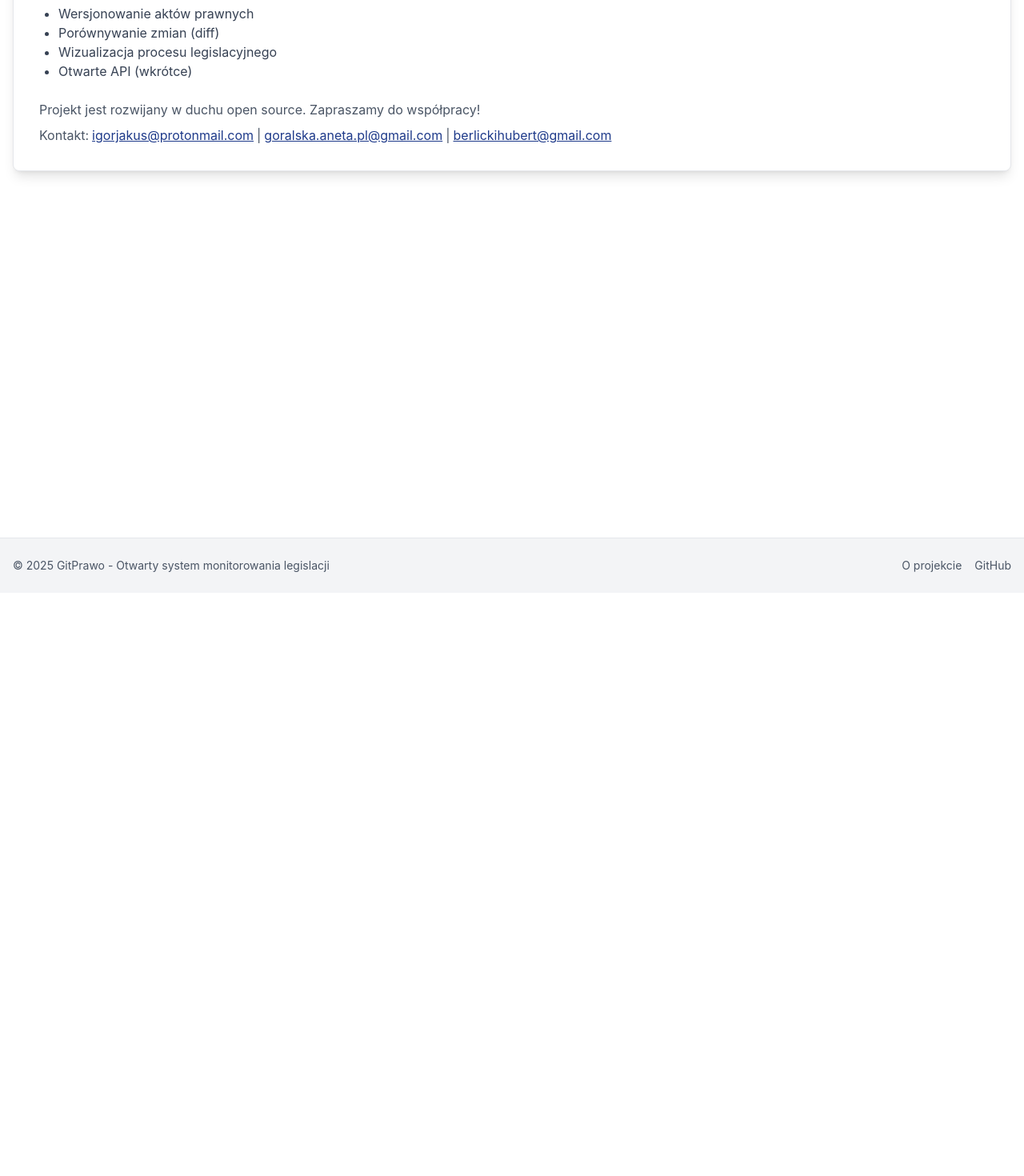
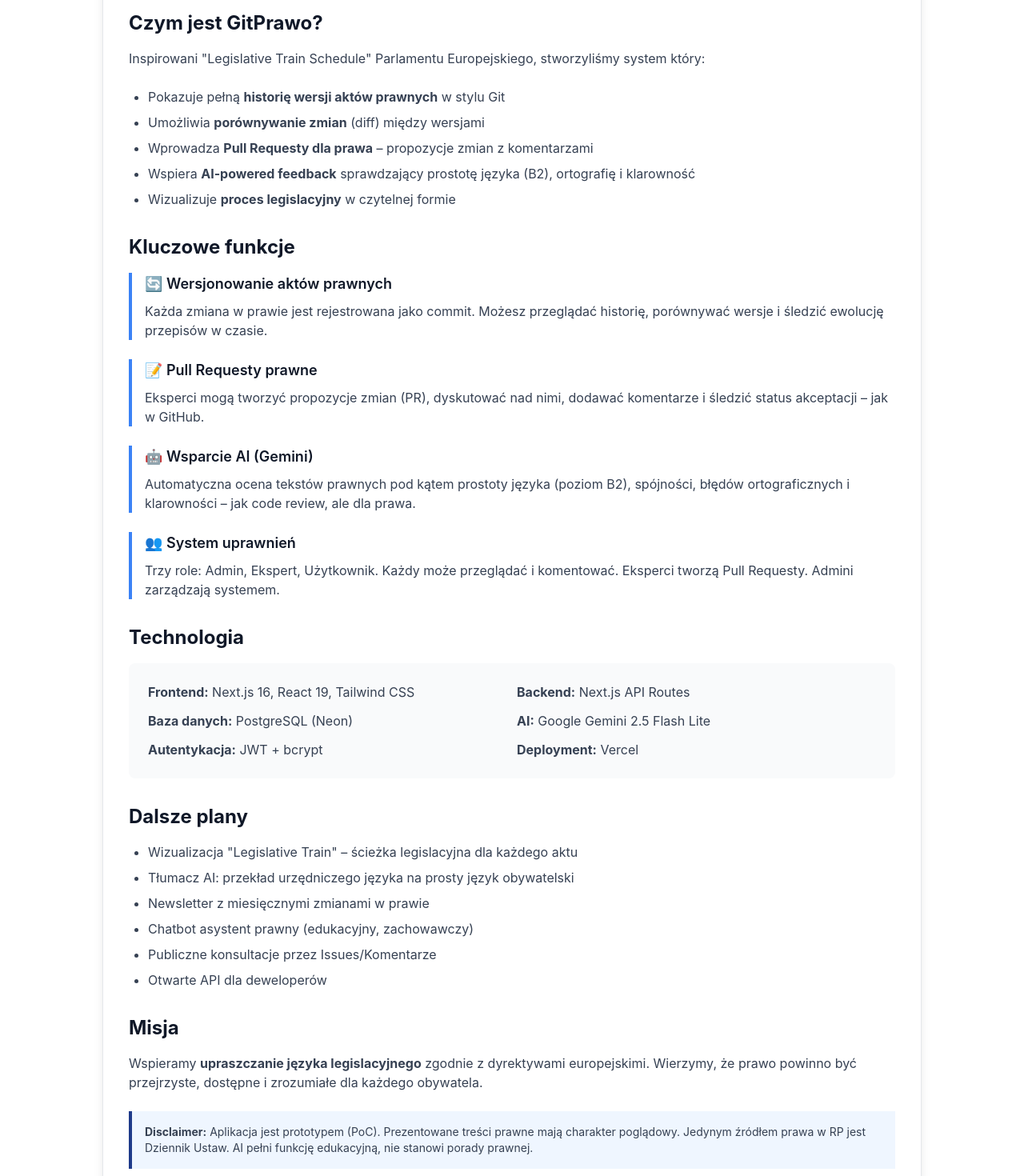
Before and after one commit to igorjakus/gitprawo, a Next.js app: page /about in a window 1280 px wide. Shown: the part 260-1730 px from the top of the page at 80% size. Before the commit the page ends 1001 px from the top, so only its background shows below. Built offline with nearby package versions, Linux system fonts and the light colour scheme.

Commit message:
Minor style changes

```diff
--- a/src/app/about/page.tsx
+++ b/src/app/about/page.tsx
@@ -1,27 +1,108 @@
 export default function AboutPage() {
   return (
     <div className="container mx-auto px-4 py-8">
-      <div className="bg-white rounded-lg shadow-lg border border-gray-200 p-8">
-        <h1 className="text-3xl font-bold text-[#1e3a8a] mb-4">O projekcie GitPrawo</h1>
+      <div className="bg-white rounded-lg shadow-lg border border-gray-200 p-8 max-w-5xl mx-auto">
+        <h1 className="text-3xl font-bold text-[#1e3a8a] mb-6">O projekcie GitPrawo</h1>
+
         <p className="text-lg text-gray-700 mb-6">
-          GitPrawo to otwarta platforma do monitorowania zmian w polskim prawie. Pozwala śledzić historię wersji aktów prawnych, porównywać zmiany oraz wizualizować proces legislacyjny w stylu znanym z systemów kontroli wersji.
+          GitPrawo to innowacyjna platforma do transparentnego monitorowania zmian w polskim prawie,
+          łącząca mechanizmy systemów kontroli wersji z procesem legislacyjnym.
         </p>
-        <ul className="list-disc pl-6 text-gray-700 mb-6">
-          <li>Wersjonowanie aktów prawnych</li>
-          <li>Porównywanie zmian (diff)</li>
-          <li>Wizualizacja procesu legislacyjnego</li>
-          <li>Otwarte API (wkrótce)</li>
+
+        <h2 className="text-2xl font-bold text-gray-900 mb-4">Czym jest GitPrawo?</h2>
+        <p className="text-gray-700 mb-6">
+          Inspirowani "Legislative Train Schedule" Parlamentu Europejskiego, stworzyliśmy system który:
+        </p>
+        <ul className="list-disc pl-6 text-gray-700 mb-8 space-y-2">
+          <li>Pokazuje pełną <strong>historię wersji aktów prawnych</strong> w stylu Git</li>
+          <li>Umożliwia <strong>porównywanie zmian</strong> (diff) między wersjami</li>
+          <li>Wprowadza <strong>Pull Requesty dla prawa</strong> – propozycje zmian z komentarzami</li>
+          <li>Wspiera <strong>AI-powered feedback</strong> sprawdzający prostotę języka (B2), ortografię i klarowność</li>
+          <li>Wizualizuje <strong>proces legislacyjny</strong> w czytelnej formie</li>
         </ul>
-        <p className="text-gray-600 mb-2">
+
+        <h2 className="text-2xl font-bold text-gray-900 mb-4">Kluczowe funkcje</h2>
+
+        <div className="space-y-6 mb-8">
+          <div className="border-l-4 border-[#3b82f6] pl-4">
+            <h3 className="text-lg font-semibold text-gray-900 mb-2">🔄 Wersjonowanie aktów prawnych</h3>
+            <p className="text-gray-700">
+              Każda zmiana w prawie jest rejestrowana jako commit. Możesz przeglądać historię,
+              porównywać wersje i śledzić ewolucję przepisów w czasie.
+            </p>
+          </div>
+
+          <div className="border-l-4 border-[#3b82f6] pl-4">
+            <h3 className="text-lg font-semibold text-gray-900 mb-2">📝 Pull Requesty prawne</h3>
+            <p className="text-gray-700">
+              Eksperci mogą tworzyć propozycje zmian (PR), dyskutować nad nimi,
+              dodawać komentarze i śledzić status akceptacji – jak w GitHub.
+            </p>
+          </div>
+
+          <div className="border-l-4 border-[#3b82f6] pl-4">
+            <h3 className="text-lg font-semibold text-gray-900 mb-2">🤖 Wsparcie AI (Gemini)</h3>
+            <p className="text-gray-700">
+              Automatyczna ocena tekstów prawnych pod kątem prostoty języka (poziom B2),
+              spójności, błędów ortograficznych i klarowności – jak code review, ale dla prawa.
+            </p>
+          </div>
+
+          <div className="border-l-4 border-[#3b82f6] pl-4">
+            <h3 className="text-lg font-semibold text-gray-900 mb-2">👥 System uprawnień</h3>
+            <p className="text-gray-700">
+              Trzy role: Admin, Ekspert, Użytkownik. Każdy może przeglądać i komentować.
+              Eksperci tworzą Pull Requesty. Admini zarządzają systemem.
+            </p>
+          </div>
+        </div>
+
+        <h2 className="text-2xl font-bold text-gray-900 mb-4">Technologia</h2>
+        <div className="bg-gray-50 rounded-lg p-6 mb-8">
+          <ul className="grid grid-cols-1 md:grid-cols-2 gap-3 text-gray-700">
+            <li><strong>Frontend:</strong> Next.js 16, React 19, Tailwind CSS</li>
+            <li><strong>Backend:</strong> Next.js API Routes</li>
+            <li><strong>Baza danych:</strong> PostgreSQL (Neon)</li>
+            <li><strong>AI:</strong> Google Gemini 2.5 Flash Lite</li>
+            <li><strong>Autentykacja:</strong> JWT + bcrypt</li>
+            <li><strong>Deployment:</strong> Vercel</li>
+          </ul>
+        </div>
+
+        <h2 className="text-2xl font-bold text-gray-900 mb-4">Dalsze plany</h2>
+        <ul className="list-disc pl-6 text-gray-700 mb-8 space-y-2">
+          <li>Wizualizacja "Legislative Train" – ścieżka legislacyjna dla każdego aktu</li>
+          <li>Tłumacz AI: przekład urzędniczego języka na prosty język obywatelski</li>
+          <li>Newsletter z miesięcznymi zmianami w prawie</li>
+          <li>Chatbot asystent prawny (edukacyjny, zachowawczy)</li>
+          <li>Publiczne konsultacje przez Issues/Komentarze</li>
+          <li>Otwarte API dla deweloperów</li>
+        </ul>
+
+        <h2 className="text-2xl font-bold text-gray-900 mb-4">Misja</h2>
+        <p className="text-gray-700 mb-6">
+          Wspieramy <strong>upraszczanie języka legislacyjnego</strong> zgodnie z dyrektywami europejskimi.
+          Wierzymy, że prawo powinno być przejrzyste, dostępne i zrozumiałe dla każdego obywatela.
+        </p>
+
+        <div className="bg-blue-50 border-l-4 border-[#1e3a8a] p-4 mb-8">
+          <p className="text-sm text-gray-700">
+            <strong>Disclaimer:</strong> Aplikacja jest prototypem (PoC). Prezentowane treści prawne mają charakter poglądowy.
+            Jedynym źródłem prawa w RP jest Dziennik Ustaw. AI pełni funkcję edukacyjną, nie stanowi porady prawnej.
+          </p>
+        </div>
+
+        <h2 className="text-2xl font-bold text-gray-900 mb-4">Zespół</h2>
+        <p className="text-gray-700 mb-4">
           Projekt jest rozwijany w duchu open source. Zapraszamy do współpracy!
         </p>
         <p className="text-gray-600">
-          Kontakt:
-          <a href="mailto:igorjakus@protonmail.com" className="text-[#1e3a8a] underline ml-1">igorjakus@protonmail.com</a>
-          <span className="mx-1">|</span>
-          <a href="mailto:goralska.aneta.pl@gmail.com" className="text-[#1e3a8a] underline">goralska.aneta.pl@gmail.com</a>
-          <span className="mx-1">|</span>
-          <a href="mailto:berlickihubert@gmail.com" className="text-[#1e3a8a] underline">berlickihubert@gmail.com</a>
+          <strong>Kontakt:</strong><br />
+          <a href="mailto:igorjakus@protonmail.com" className="text-[#1e3a8a] hover:underline">igorjakus@protonmail.com</a>
+          <span className="mx-2">•</span>
+          <a href="mailto:goralska.aneta.pl@gmail.com" className="text-[#1e3a8a] hover:underline">goralska.aneta.pl@gmail.com</a>
+          <span className="mx-2">•</span>
+          <a href="mailto:berlickihubert@gmail.com" className="text-[#1e3a8a] hover:underline">berlickihubert@gmail.com</a>
         </p>
       </div>
     </div>
--- a/src/app/page.tsx
+++ b/src/app/page.tsx
@@ -32,25 +32,7 @@ export default async function Home() {
         </p>
       </div>
 
-      {/* Stats */}
-      <div className="grid grid-cols-1 md:grid-cols-3 gap-6 mb-8">
-        <div className="bg-white rounded-lg shadow-sm border border-gray-200 p-6">
-          <div className="text-3xl font-bold text-[#1e3a8a]">{activeActs}</div>
-          <div className="text-sm text-gray-600 mt-1">Aktywnych aktów prawnych</div>
-        </div>
-        <div className="bg-white rounded-lg shadow-sm border border-gray-200 p-6">
-          <div className="text-3xl font-bold text-[#1e3a8a]">{totalVersions}</div>
-          <div className="text-sm text-gray-600 mt-1">Wersji w systemie</div>
-        </div>
-        <div className="bg-white rounded-lg shadow-sm border border-gray-200 p-6">
-          <div className="text-3xl font-bold text-[#1e3a8a]">
-            {recentUpdates.length}
-          </div>
-          <div className="text-sm text-gray-600 mt-1">Ostatnich aktualizacji</div>
-        </div>
-      </div>
-
-      <div className="grid grid-cols-1 lg:grid-cols-3 gap-8">
+      <div className="grid grid-cols-1 lg:grid-cols-3 gap-8 mb-8">
         {/* Acts List */}
         <div className="lg:col-span-2">
           <h2 className="text-2xl font-bold text-gray-900 mb-4">Akty prawne</h2>
@@ -134,6 +116,24 @@ export default async function Home() {
           </div>
         </div>
       </div>
+
+      {/* Stats at Bottom */}
+      <div className="grid grid-cols-1 md:grid-cols-3 gap-6">
+        <div className="bg-white rounded-lg shadow-sm border border-gray-200 p-6">
+          <div className="text-3xl font-bold text-[#1e3a8a]">{activeActs}</div>
+          <div className="text-sm text-gray-600 mt-1">Aktywnych aktów prawnych</div>
+        </div>
+        <div className="bg-white rounded-lg shadow-sm border border-gray-200 p-6">
+          <div className="text-3xl font-bold text-[#1e3a8a]">{totalVersions}</div>
+          <div className="text-sm text-gray-600 mt-1">Wersji w systemie</div>
+        </div>
+        <div className="bg-white rounded-lg shadow-sm border border-gray-200 p-6">
+          <div className="text-3xl font-bold text-[#1e3a8a]">
+            {recentUpdates.length}
+          </div>
+          <div className="text-sm text-gray-600 mt-1">Ostatnich aktualizacji</div>
+        </div>
+      </div>
     </div>
   );
 }
```
